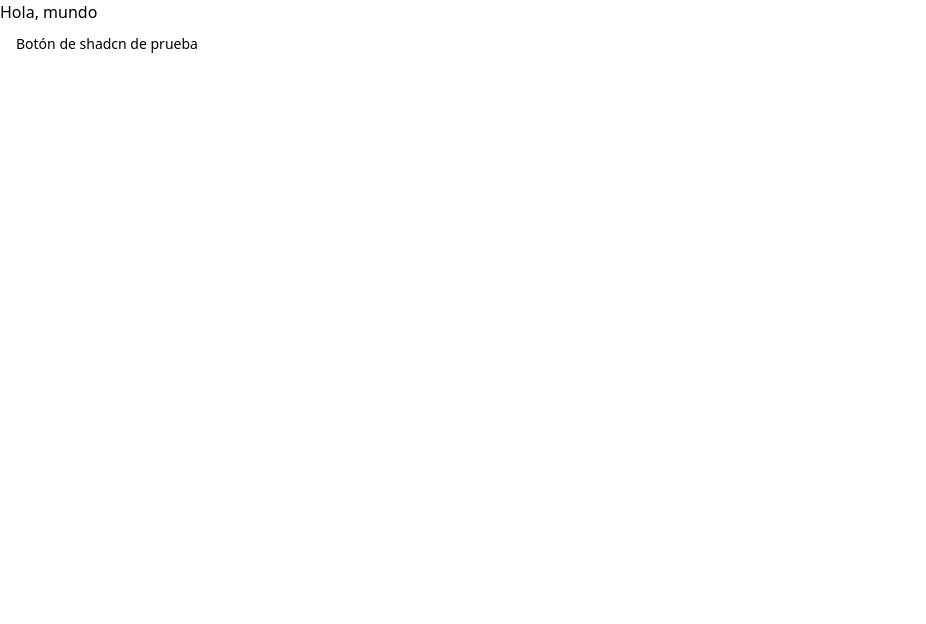
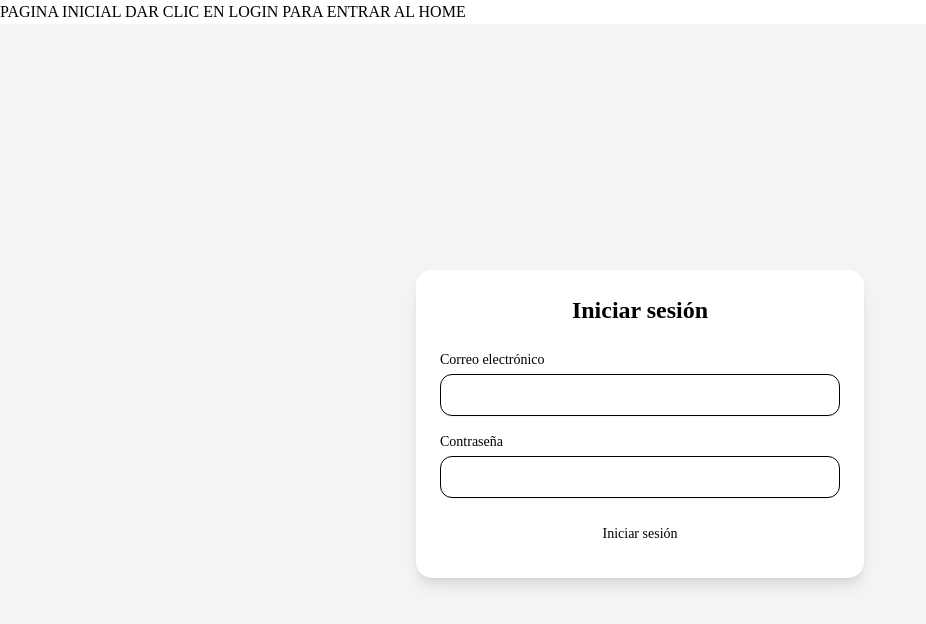
Before and after one commit to felipecalderon/d3si-front-v2, a Next.js app: page / in a window 1280 px wide. Shown: the top 624 px of the page, without its empty margins (0-926 px from the left). Built offline with nearby package versions, Linux system fonts and the light colour scheme.

Commit message:
Se creo pagina de login y home (caja), basicas, aun sin logica

```diff
--- /dev/null
+++ b/src/app/HOME/page.tsx
@@ -0,0 +1,113 @@
+import React from "react";
+import { ArrowRightLeft, CreditCard, HandCoins, Wallet } from "lucide-react";
+
+export default function HomePage() {
+ return (
+    <main className="flex h-screen bg-gray-100">
+      {/* Sidebar */}
+      <aside className="w-64 bg-blue-900 text-white flex flex-col p-4">
+        <div className="mb-6">
+          <img src="/logo.png" alt="Logo" className="mb-4" />
+          <p className="text-sm">¡Hola<br /><strong>Alejandro Contreras!</strong></p>
+        </div>
+
+        <select className="text-black mb-4 p-2 rounded">
+          <option>Tiendas Principales</option>
+          <option>Terceros</option>
+        </select>
+
+        <nav className="flex flex-col gap-2">
+          {["Caja", "Inventario", "Facturas", "Cotizar", "Crear OC", "UTI", "Control de Mando", "Estado de Resultados"].map((item) => (
+            <button
+              key={item}
+              className="bg-blue-700 hover:bg-blue-600 text-left px-4 py-2 rounded"
+            >
+              {item}
+            </button>
+          ))}
+        </nav>
+
+        <button className="mt-auto bg-red-600 hover:bg-red-500 text-white px-4 py-2 rounded">
+          Cerrar Sesión
+        </button>
+      </aside>
+
+      {/* Dashboard */}
+      <section className="flex-1 p-6 overflow-auto">
+        <header className="flex justify-between items-center mb-6">
+          <img src="/logo-d3si.png" alt="D3SI AVACCO" className="h-10" />
+          <div className="flex items-center gap-4">
+            <p className="font-semibold text-orange-600">Alejandro Contreras</p>
+            <img src="/user.jpg" alt="User" className="w-10 h-10 rounded-full" />
+          </div>
+        </header>
+
+        {/* Tarjetas principales */}
+        <div className="grid grid-cols-3 gap-4 mb-6">
+          <div className="bg-white p-4 shadow rounded text-center">
+            <p>Boletas Emitidas</p>
+            <p className="text-2xl font-bold">128</p>
+          </div>
+          <div className="bg-white p-4 shadow rounded text-center">
+            <p>Facturas Emitidas</p>
+            <p className="text-2xl font-bold">31</p>
+          </div>
+          <div className="bg-white p-4 shadow rounded text-center">
+            <p>Facturación</p>
+            <p className="text-2xl font-bold">$45.846.410</p>
+          </div>
+        </div>
+
+        {/* Ventas */}
+        <div className="grid grid-cols-4 gap-4 mb-6">
+          <div className="bg-white p-4 shadow rounded text-center">
+            <p>Ventas del día</p>
+            <p className="text-xl font-bold text-green-600">$435.670</p>
+          </div>
+          <div className="bg-white p-4 shadow rounded text-center">
+            <p>Ventas de ayer</p>
+            <p className="text-xl font-bold text-yellow-600">$635.800</p>
+          </div>
+          <div className="bg-white p-4 shadow rounded text-center">
+            <p>Ventas Semana móvil</p>
+            <p className="text-xl font-bold text-red-600">$3.535.800</p>
+          </div>
+          <div className="bg-white p-4 shadow rounded flex flex-col items-center justify-center">
+            <p>Meta del mes</p>
+            <p className="text-xl font-bold text-blue-600">$60MM</p>
+          </div>
+        </div>
+
+        {/* Totales por método */}
+        <div className="grid grid-cols-4 gap-4 mb-4">
+          <div className="bg-white p-4 shadow rounded text-center">
+            <ArrowRightLeft className="mx-auto mb-2" />
+            <p>Débito</p>
+            <p className="text-sm">152 Pares - $11.1MM</p>
+          </div>
+          <div className="bg-white p-4 shadow rounded text-center">
+            <CreditCard className="mx-auto mb-2" />
+            <p>Crédito</p>
+            <p className="text-sm">40 Pares - $1.6MM</p>
+          </div>
+          <div className="bg-white p-4 shadow rounded text-center">
+            <HandCoins className="mx-auto mb-2" />
+            <p>Efectivo</p>
+            <p className="text-sm">192 Pares - $12.7MM</p>
+          </div>
+          <div className="bg-white p-4 shadow rounded text-center">
+            <Wallet className="mx-auto mb-2" />
+            <p>Total Caja</p>
+            <p className="text-lg font-bold">$435.670</p>
+          </div>
+        </div>
+
+        <div className="flex justify-end">
+          <button className="bg-orange-500 hover:bg-orange-600 text-white px-6 py-2 rounded">
+            Vender 🛍️
+          </button>
+        </div>
+      </section>
+    </main>
+  );
+}
--- /dev/null
+++ b/src/app/login/page.tsx
@@ -0,0 +1,12 @@
+import LoginForm from "@/components/auth/LoginForm";
+
+export default function LoginPage() {
+  return (
+    <main className="min-h-screen flex items-center justify-center bg-gray-100">
+      <div className="w-full max-w-md bg-white rounded-2xl shadow-lg p-6">
+        <h1 className="text-2xl font-bold mb-6 text-center">Iniciar sesión</h1>
+        <LoginForm />
+      </div>
+    </main>
+  );
+}
--- a/src/app/page.tsx
+++ b/src/app/page.tsx
@@ -1,10 +1,12 @@
-import { Button } from "@/components/ui/button"
+import LoginPage from "./login/page"
 
 export default function Home() {
     return (
         <div className="">
-            <p>Hola, mundo</p>
-            <Button>Botón de shadcn de prueba</Button>
+            <p>PAGINA INICIAL
+                DAR CLIC EN LOGIN PARA ENTRAR AL HOME
+            </p>
+            <LoginPage></LoginPage>
         </div>
     )
 }
--- /dev/null
+++ b/src/components/auth/LoginForm.tsx
@@ -0,0 +1,52 @@
+"use client";
+
+import { useState } from "react";
+import { useRouter } from "next/navigation";
+import { Button } from "../ui/button";
+
+export default function LoginForm() {
+  const [email, setEmail] = useState("");
+  const [password, setPassword] = useState("");
+  const router = useRouter();
+
+  const handleSubmit = (e: React.FormEvent) => {
+    e.preventDefault();
+    console.log("Login with:", { email, password });
+    // Aquí irá la lógica real de login (fetch, auth, etc.)
+  router.push("/HOME");
+  };
+
+  return (
+    <form onSubmit={handleSubmit} className="flex flex-col gap-4">
+      <div>
+        <label className="block text-sm font-medium mb-1" htmlFor="email">Correo electrónico</label>
+        <input
+          id="email"
+          type="email"
+          value={email}
+          onChange={(e) => setEmail(e.target.value)}
+          className="w-full px-4 py-2 border rounded-xl shadow-sm focus:outline-none focus:ring-2 focus:ring-blue-500"
+          required
+        />
+      </div>
+
+      <div>
+        <label className="block text-sm font-medium mb-1" htmlFor="password">Contraseña</label>
+        <input
+          id="password"
+          type="password"
+          value={password}
+          onChange={(e) => setPassword(e.target.value)}
+          className="w-full px-4 py-2 border rounded-xl shadow-sm focus:outline-none focus:ring-2 focus:ring-blue-500"
+          required
+        />
+      </div>
+
+      <Button
+        type="submit"
+        >
+        Iniciar sesión
+      </Button>
+    </form>
+  );
+}
--- a/src/styles/fonts.css
+++ b/src/styles/fonts.css
@@ -3,9 +3,3 @@
 :root {
   --font-sans: 'Inter', sans-serif;
 }
-
-@layer base {
-  html {
-    font-family: var(--font-sans);
-  }
-}
--- a/src/styles/globals.css
+++ b/src/styles/globals.css
@@ -15,4 +15,7 @@
     body {
         @apply bg-background text-foreground;
     }
+     html {
+    font-family: var(--font-sans);
+  }
 }
--- a/src/styles/theme.css
+++ b/src/styles/theme.css
@@ -98,4 +98,3 @@
 
     --chart-5: 340 75% 55%;
 }
-}
```
Also changed, not shown: 1 other file (tests, documents, lock files or other folders).
